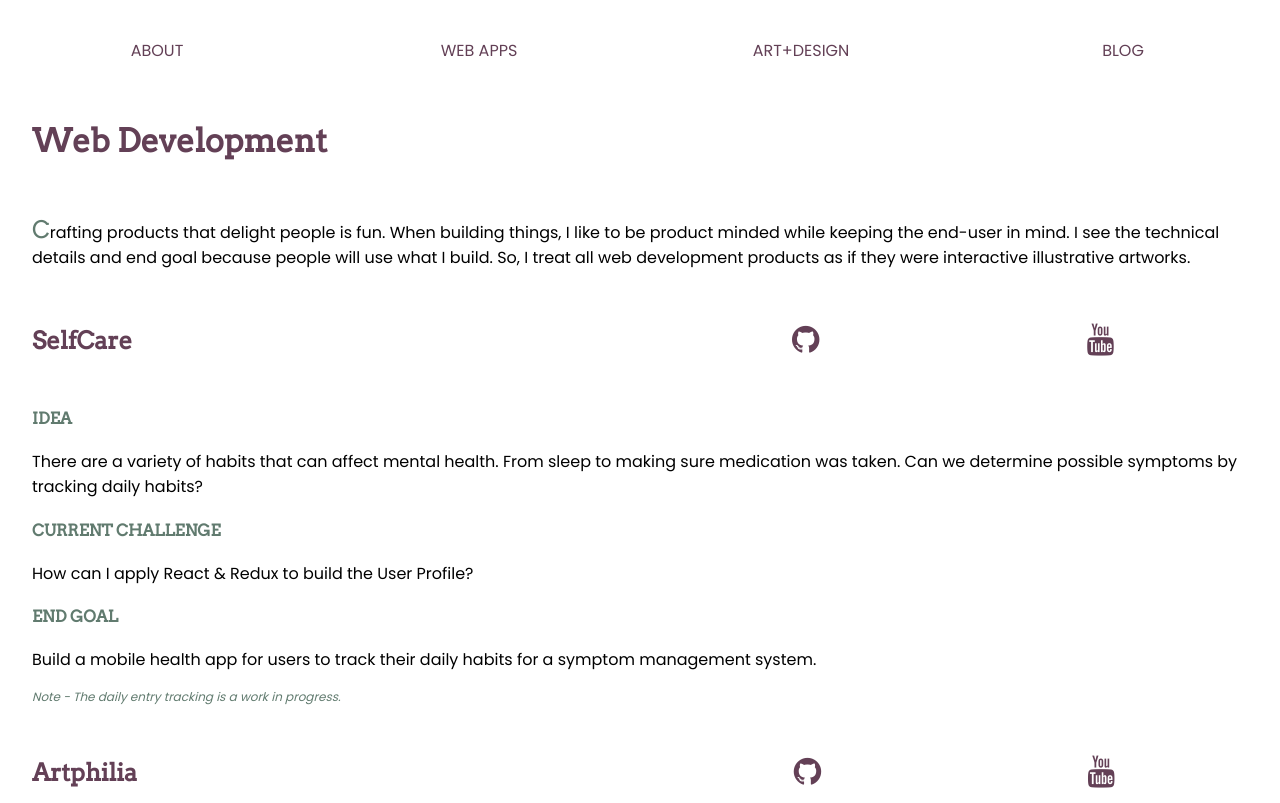
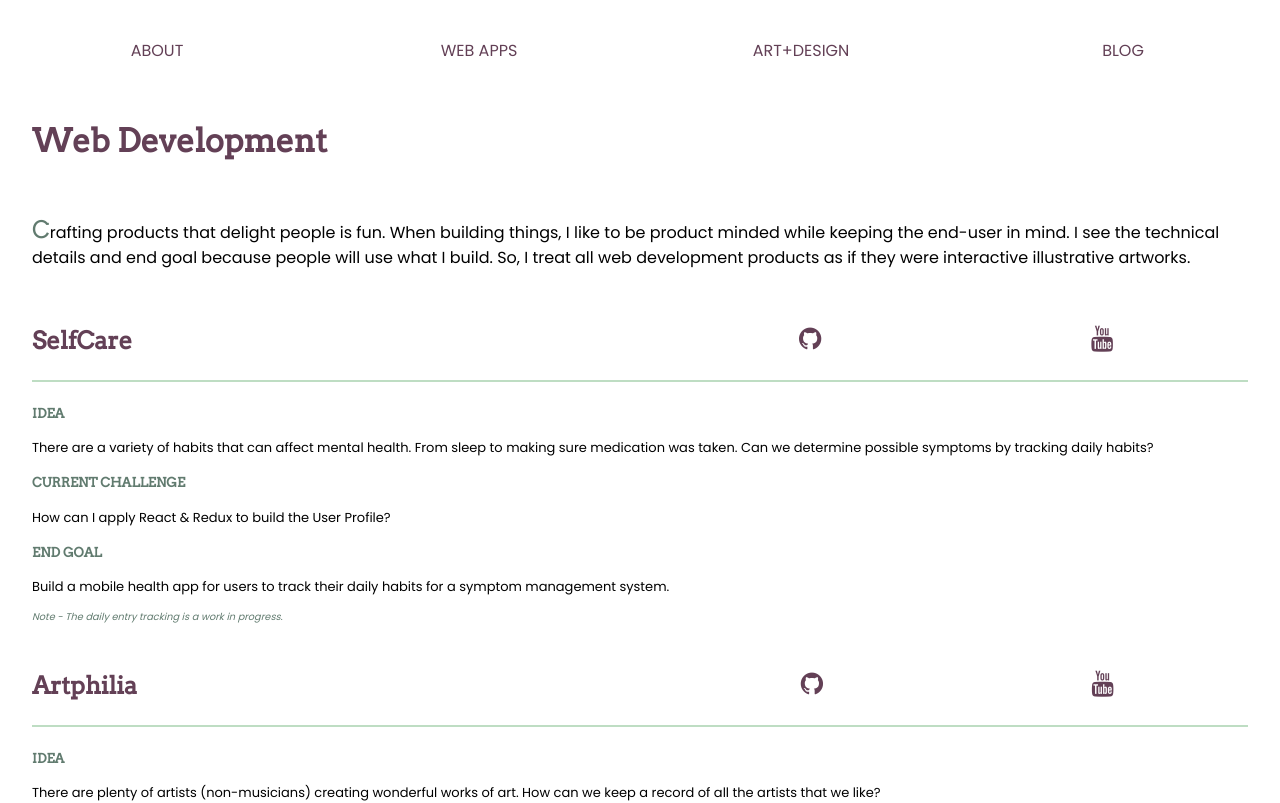
Before and after one commit to christinetran825/tofukid-website, a React (Create React App) app: page /web_development in a window 1280 px wide. Shown: the top 803 px of the page. Built offline with nearby package versions, Linux system fonts and the light colour scheme.

Commit message:
added line in web apps

```diff
--- a/src/App.css
+++ b/src/App.css
@@ -176,11 +176,13 @@ span {
 
 .page-work {
   grid-area: projects;
+  font-size: small;
 }
 
-.page-work-header h2{
+.page-work-header h2 {
   border-bottom: 0.10em solid var(--background-color);
   padding-bottom: .25em;
+  font-size: x-large;
 }
 
 .blurb p:first-child:first-letter {
@@ -231,6 +233,7 @@ p.notes {
   display: grid;
   grid-template-areas:
     "project-name links";
+  border-bottom: 0.20em solid var(--background-color);
 }
 
 .webapp .project-name {
```
